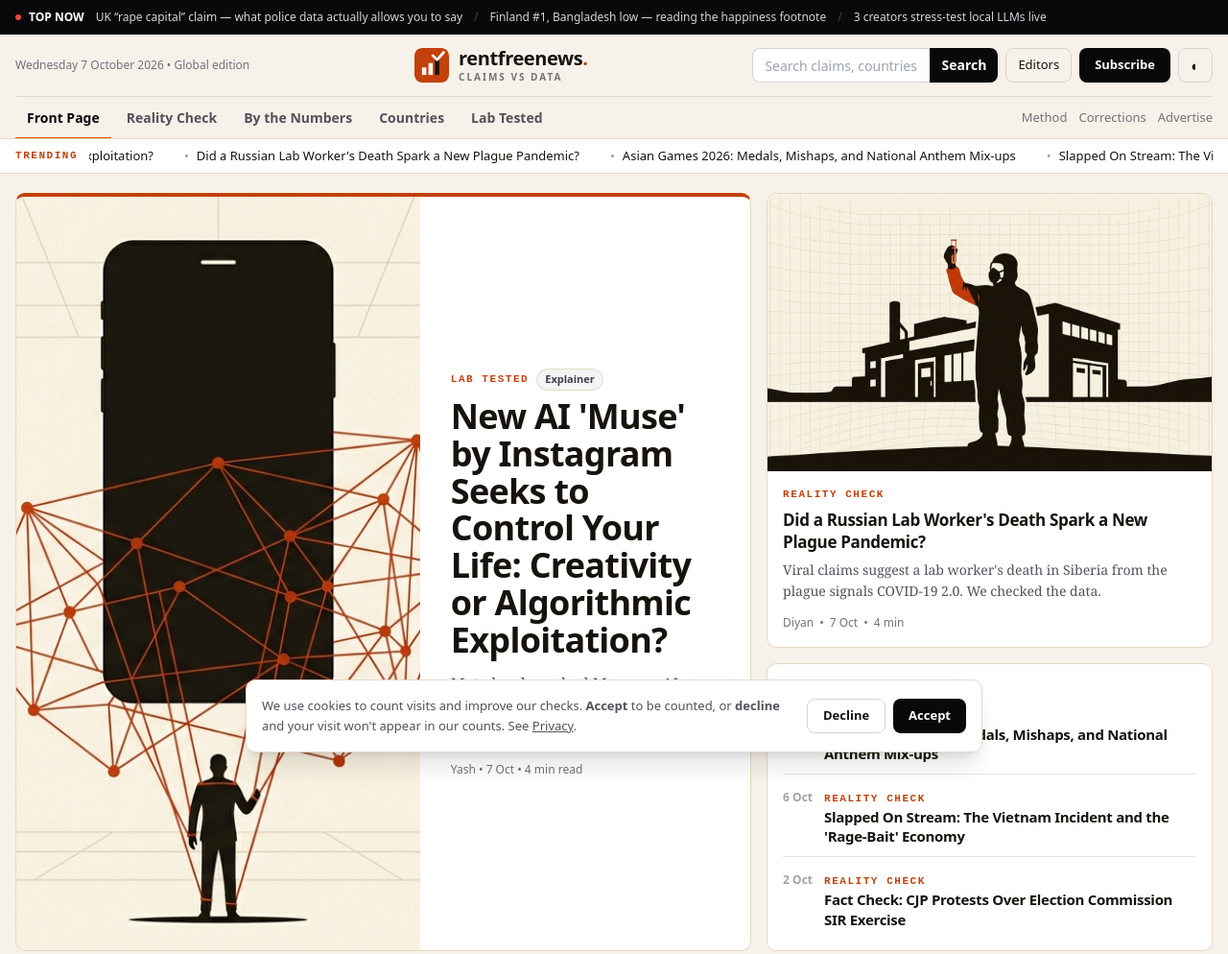
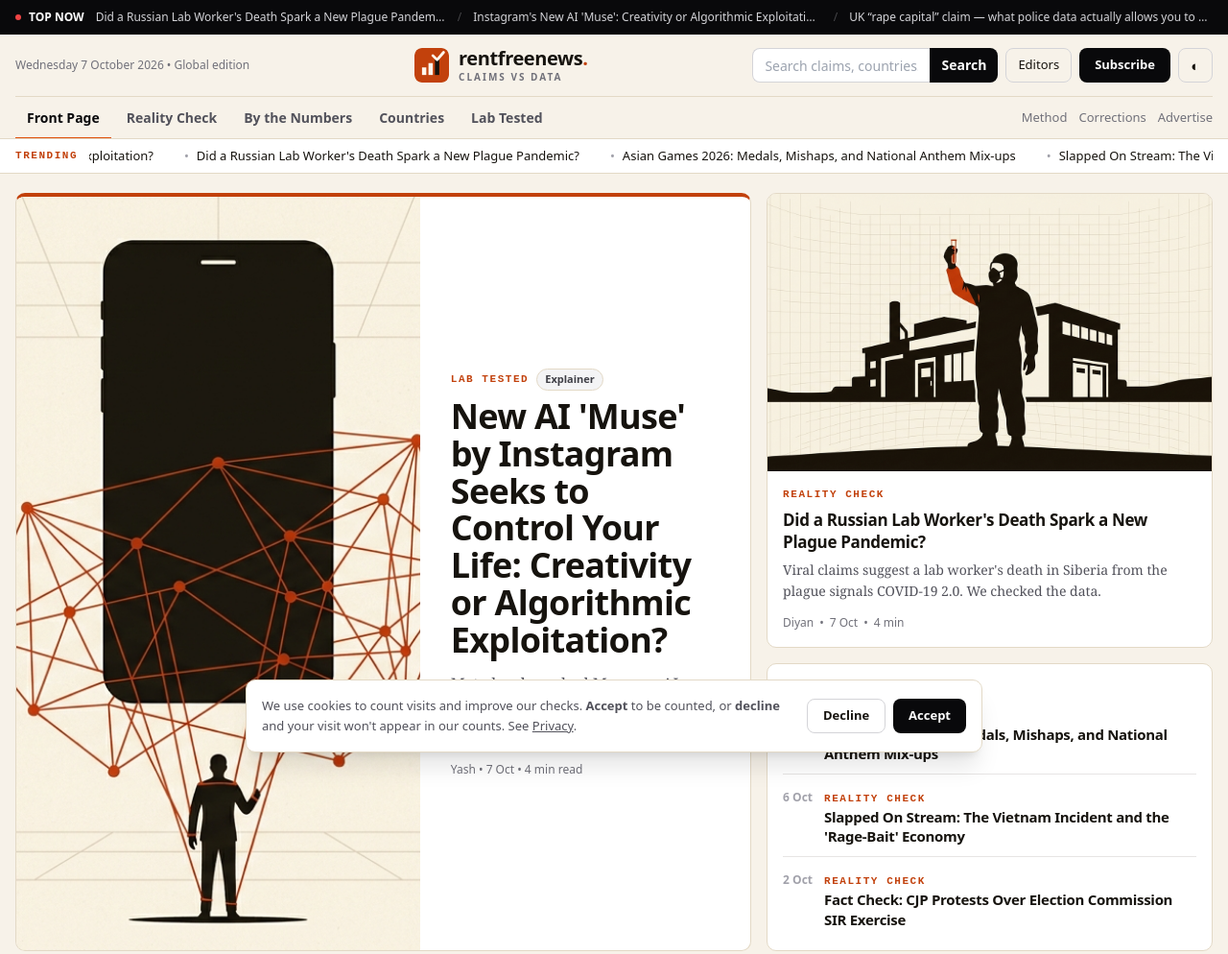
Before and after one commit to codinginafk/somenews, an Astro site in the folder demo-news/: page / in a window 1280 px wide. Shown: the top 994 px of the page at 96% size. Built offline with nearby package versions, Linux system fonts and the light colour scheme; Astro itself is replaced by a stand-in of ours.

Commit message:
Updated the Top Now section to contain recent news

```diff
--- a/demo-news/src/components/Header.astro
+++ b/demo-news/src/components/Header.astro
@@ -13,11 +13,11 @@
 <div class="bg-zinc-950 text-zinc-300 text-[12px] h-9 flex items-center overflow-hidden">
   <div class="no-scrollbar max-w-[1280px] mx-auto px-4 w-full flex items-center gap-3 whitespace-nowrap overflow-x-auto">
     <span class="flex items-center gap-2 font-bold text-white shrink-0"><span class="w-1.5 h-1.5 rounded-full bg-red-500 inline-block"></span> TOP NOW</span>
+    <a href="/russia-siberia-plague-lab-fact-check/" class="hover:text-white truncate">Did a Russian Lab Worker's Death Spark a New Plague Pandemic?</a>
+    <span class="opacity-30 shrink-0">/</span>
+    <a href="/instagram-muse-ai-assistant-privacy-debate/" class="hover:text-white truncate">Instagram's New AI 'Muse': Creativity or Algorithmic Exploitation?</a>
+    <span class="opacity-30 shrink-0">/</span>
     <a href="/britain-crime-claim-vs-data/" class="hover:text-white truncate">UK “rape capital” claim — what police data actually allows you to say</a>
-    <span class="opacity-30 shrink-0">/</span>
-    <a href="/finland-happiest-bangladesh-reality/" class="hover:text-white truncate">Finland #1, Bangladesh low — reading the happiness footnote</a>
-    <span class="opacity-30 shrink-0">/</span>
-    <a href="/local-llm-vtuber-test/" class="hover:text-white truncate">3 creators stress-test local LLMs live</a>
   </div>
 </div>
 
```
